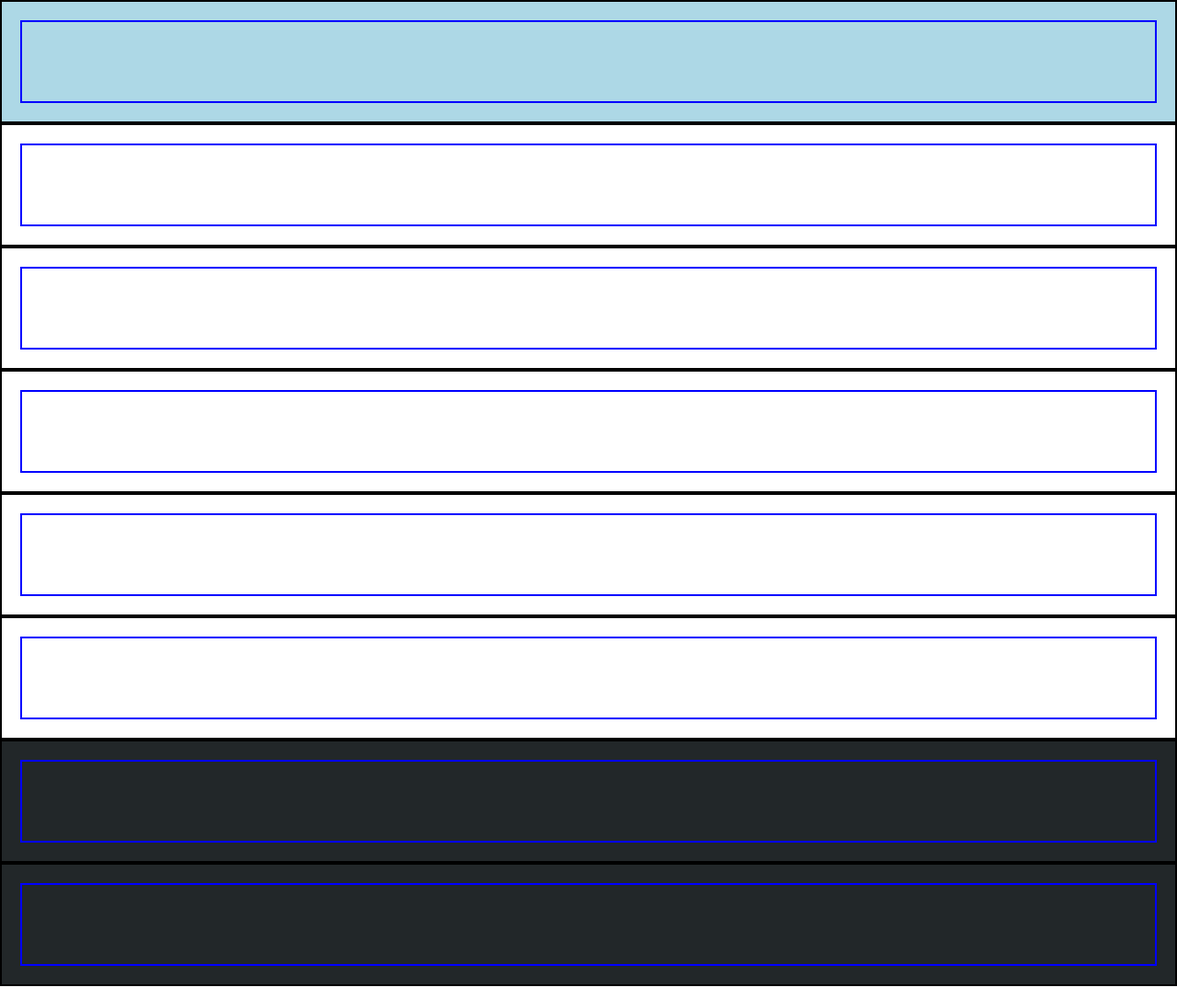
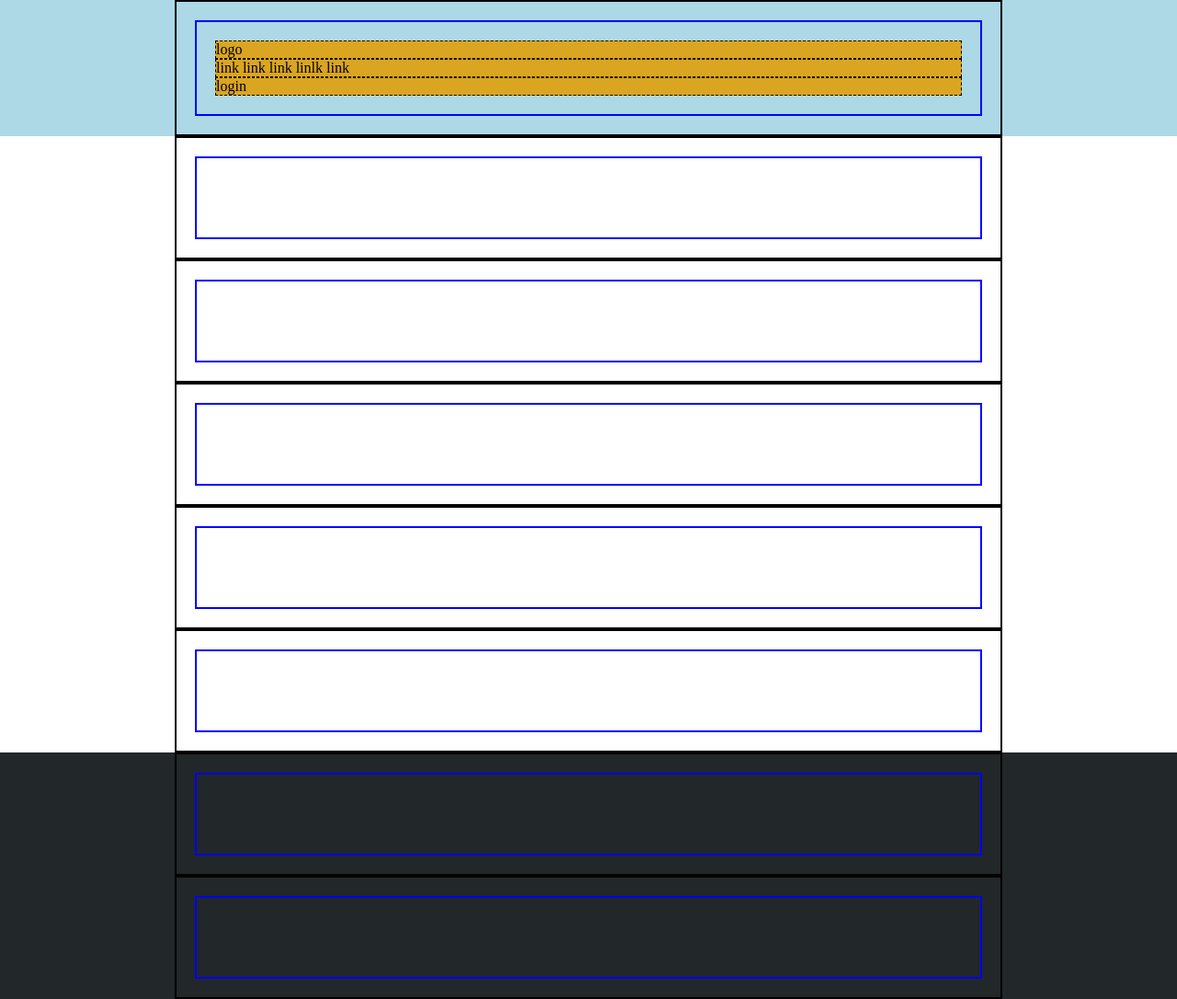
Before and after one commit to LucaLF-dev/htmlcss-struttura-discord, a plain HTML site: page index.html in a window 1280 px wide. Shown: the whole page at 92% size. Drawn offline with Linux system fonts and the light colour scheme.

Commit message:
Added: style header

```diff
--- a/css/app.css
+++ b/css/app.css
@@ -3,6 +3,40 @@
     padding: 0;
     box-sizing: border-box;
 }
+
+body {
+    min-height: 100vh;
+    display: flex;
+    flex-direction: column;
+
+}
+
+.container {
+    max-width: 900px;
+    margin: 0 auto;
+}
+
+.bg-color-blu {
+    background-color:#01178B ;
+}
+
+.bg-color-grey {
+    background-color: #D3D3D3 ;
+}
+
+.bg-color-yellow{
+    background-color: #DAA520;
+}
+
+.col-3 {
+    border: 1px dashed black;
+}
+
+.col-6{
+    border: 1px dashed black;
+}
+
+
 
 
 
--- a/index.html
+++ b/index.html
@@ -12,9 +12,9 @@
     <header class="page-header">
         <nav class="container">
           <div class="row">
-            <div class="col-3"></div>
-            <div class="col-6"></div>
-            <div class="col-3"></div>
+            <div class="col-3 bg-color-yellow">logo</div>
+            <div class="col-6 bg-color-yellow">link link link linlk link</div>
+            <div class="col-3 bg-color-yellow">login</div>
           </div>
         </nav>
     </header>
```
